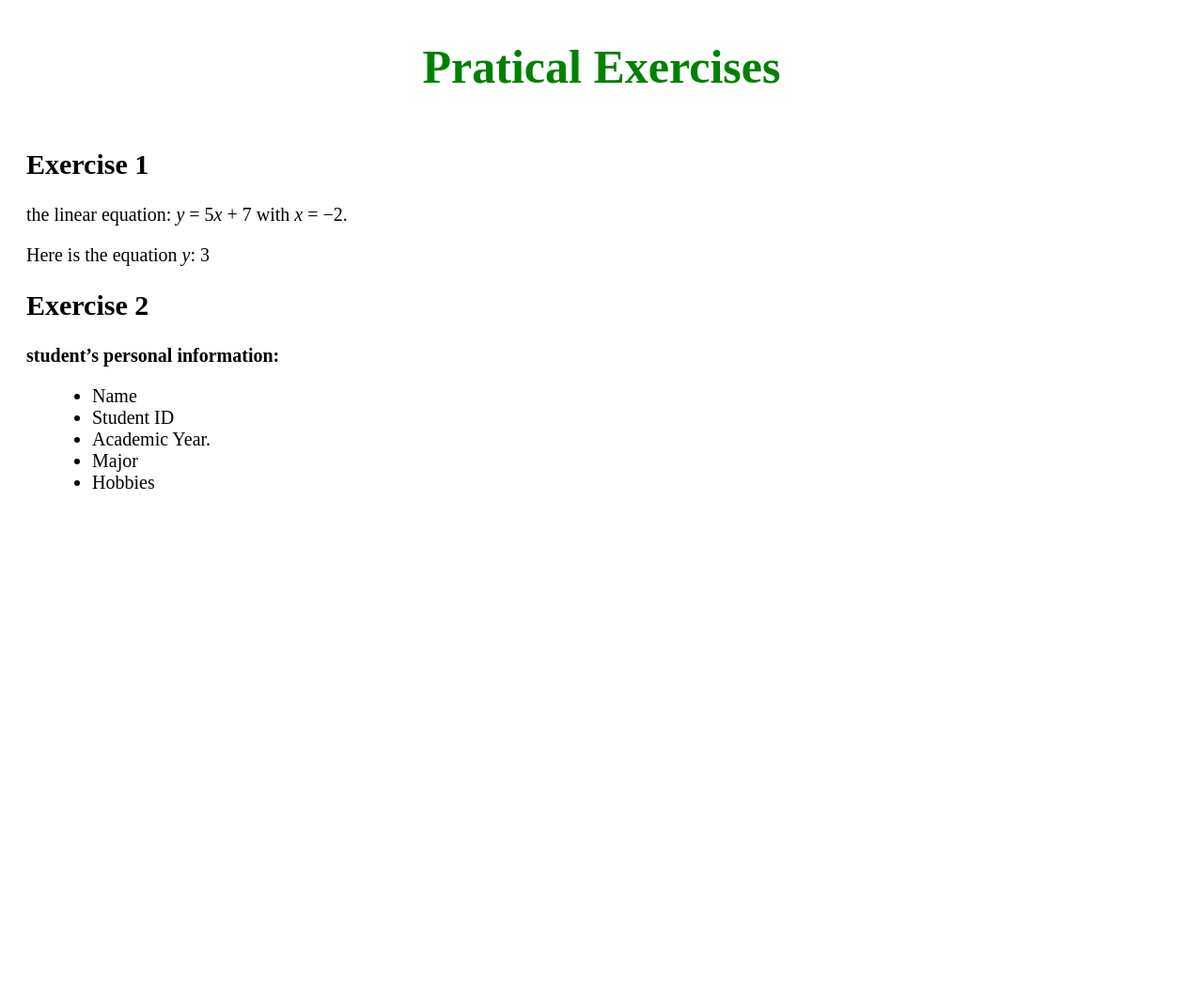
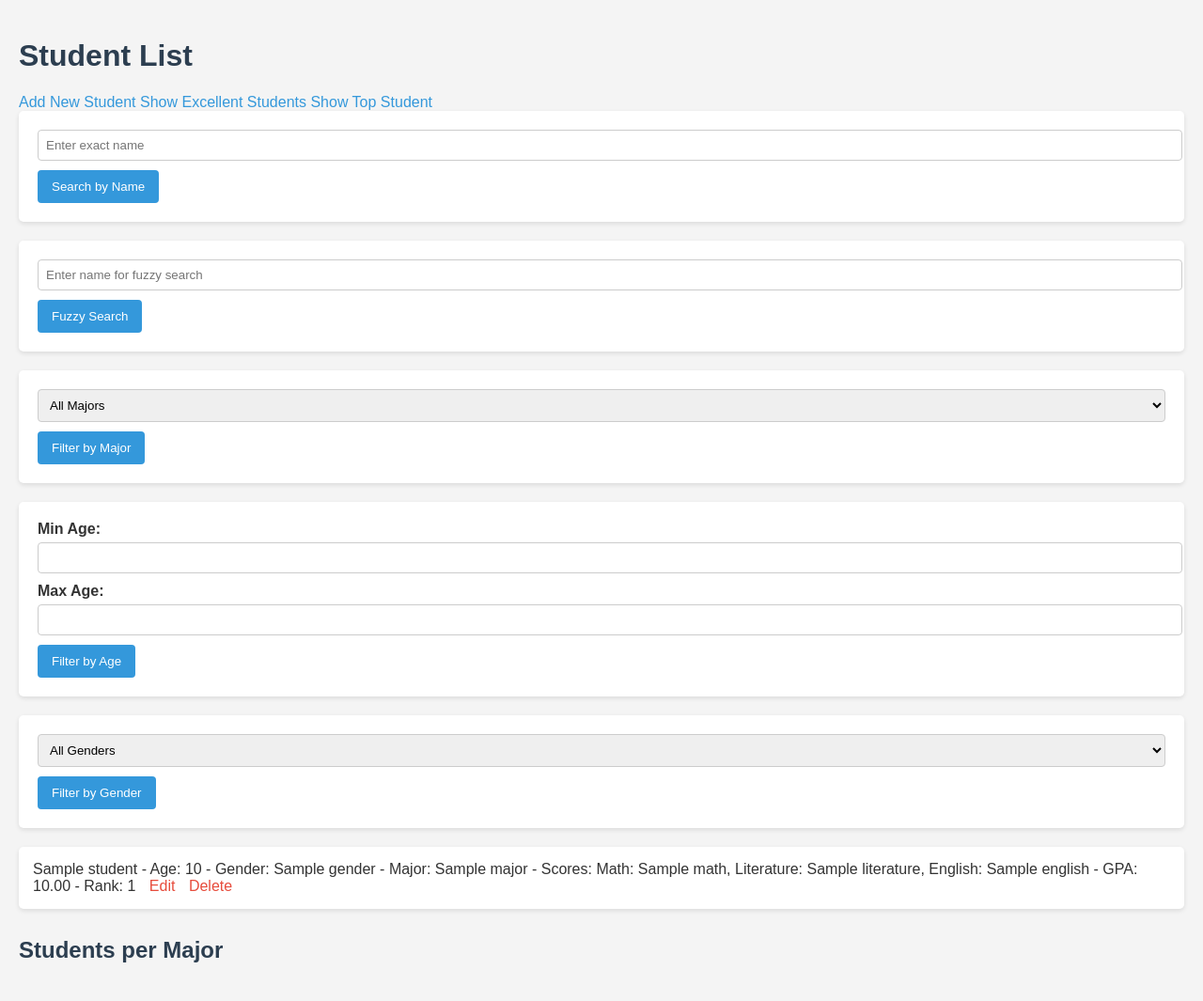
Before and after one commit to DeiCroissant/Web_Application_VLU, a Flask app: page / in a window 1280 px wide. Shown: the whole page at 94% size. Before the commit the page ends 520 px from the top, so only its background shows below. Run offline with Flask 3, Linux system fonts and the light colour scheme; a database or web service that is not in the repository returns one stand-in record (values such as "Sample title"); some libraries are stand-ins or nearby versions.

Commit message:
done lab 7

```diff
--- a/Lab7/app.py
+++ b/Lab7/app.py
@@ -1,5 +1,5 @@
 from flask import Flask, render_template, request, redirect, url_for
-
+from bson.objectid import ObjectId
 from pymongo import MongoClient
 
 app = Flask(__name__)
@@ -9,40 +9,41 @@
 collection = db["students"]
 
 
-@app.route('/')
+@app.route("/")
 def index():
     students = list(collection.find())
     return render_template("index.html", students=students)
 
-#add a student
-@app.route('/add', methods=['POST'])
+@app.route("/add", methods=["GET", "POST"])
 def add():
-    if request.method == 'POST':
+    if request.method == "POST":
         collection.insert_one({
             "name": request.form["name"],
-            "age": request.form["age"],
+            "age": int(request.form["age"]),
             "major": request.form["major"]
         })
-
         return redirect(url_for("index"))
     return render_template("form.html", student=None)
 
-#Edit a student
-@app.route('/edit/<student_id>', methods=['GET', 'POST'])
+@app.route("/edit/<id>", methods=["GET", "POST"])
 def edit(id):
     student = collection.find_one({"_id": ObjectId(id)})
-    if request.method == 'POST':
-        collection.update_one({"_id": ObjectId(id)}, {"$set": {
-            "name": request.form["name"],
-            "age": int(request.form["age"]),
-            "major": request.form["major"]
-        }})
+    if request.method == "POST":
+        collection.update_one(
+            {"_id": ObjectId(id)},
+            {"$set": {
+                "name": request.form["name"],
+                "age": int(request.form["age"]),
+                "major": request.form["major"]
+            }}
+        )
         return redirect(url_for("index"))
     return render_template("form.html", student=student)
-
-#Delete a student
 
 @app.route("/delete/<id>")
 def delete(id):
     collection.delete_one({"_id": ObjectId(id)})
     return redirect(url_for("index"))
+
+if __name__ == "__main__":
+    app.run(debug=True)
--- /dev/null
+++ b/Lab7/static/Ex9-2.css
@@ -0,0 +1,101 @@
+/* Kiểu chung */
+body {
+    font-family: Arial, sans-serif;
+    background-color: #f4f4f4;
+    color: #333;
+    margin: 0;
+    padding: 20px;
+}
+
+h1, h2 {
+    color: #2c3e50;
+}
+
+a {
+    color: #3498db;
+    text-decoration: none;
+}
+
+a:hover {
+    text-decoration: underline;
+}
+
+/* Kiểu cho form */
+form {
+    background: #fff;
+    padding: 20px;
+    border-radius: 5px;
+    box-shadow: 0 2px 5px rgba(0,0,0,0.1);
+    margin-bottom: 20px;
+}
+
+label {
+    display: block;
+    margin-bottom: 5px;
+    font-weight: bold;
+}
+
+input[type="text"], input[type="number"], select {
+    width: 100%;
+    padding: 8px;
+    margin-bottom: 10px;
+    border: 1px solid #ccc;
+    border-radius: 4px;
+}
+
+button {
+    background-color: #3498db;
+    color: #fff;
+    padding: 10px 15px;
+    border: none;
+    border-radius: 4px;
+    cursor: pointer;
+}
+
+button:hover {
+    background-color: #2980b9;
+}
+
+/* Kiểu danh sách sinh viên */
+ul {
+    list-style: none;
+    padding: 0;
+}
+
+li {
+    background: #fff;
+    padding: 15px;
+    margin-bottom: 10px;
+    border-radius: 5px;
+    box-shadow: 0 2px 5px rgba(0,0,0,0.1);
+}
+
+li a {
+    margin-left: 10px;
+    color: #e74c3c;
+}
+
+li a:hover {
+    color: #c0392b;
+}
+
+/* Kiểu cho trang sinh viên đứng đầu */
+p {
+    margin: 10px 0;
+}
+
+strong {
+    color: #2c3e50;
+}
+
+/* Kiểu cho phần số lượng sinh viên theo chuyên ngành */
+h2 {
+    margin-top: 30px;
+}
+
+.major-counts li {
+    background: none;
+    box-shadow: none;
+    padding: 5px 0;
+    font-weight: bold;
+}
--- a/Lab7/templates/index.html
+++ b/Lab7/templates/index.html
@@ -0,0 +1,77 @@
+<!DOCTYPE html>
+<html lang="en">
+<head>
+    <title>Student Management</title>
+    <link rel="stylesheet" href="{{ url_for('static', filename='Ex9-2.css') }}">
+
+</head>
+<body>
+    <h1>Student List</h1>
+    <a href="/add_student">Add New Student</a>
+    <a href="/excellent_students">Show Excellent Students</a>
+    <a href="/top_student">Show Top Student</a>
+
+    <!-- Exact Name Search -->
+    <form method="GET">
+        <input type="text" name="name" placeholder="Enter exact name">
+        <button type="submit">Search by Name</button>
+    </form>
+
+    <!-- Fuzzy Search -->
+    <form method="GET" action="/fuzzy_search">
+        <input type="text" name="name" placeholder="Enter name for fuzzy search">
+        <button type="submit">Fuzzy Search</button>
+    </form>
+
+    <!-- Filter by Major -->
+    <form method="GET">
+        <select name="major">
+            <option value="">All Majors</option>
+            {% for major in majors %}
+            <option value="{{ major }}">{{ major }}</option>
+            {% endfor %}
+        </select>
+        <button type="submit">Filter by Major</button>
+    </form>
+
+    <!-- Filter by Age -->
+    <form method="GET" action="/filter_by_age">
+        <label for="min_age">Min Age:</label>
+        <input type="number" id="min_age" name="min_age">
+        <label for="max_age">Max Age:</label>
+        <input type="number" id="max_age" name="max_age">
+        <button type="submit">Filter by Age</button>
+    </form>
+
+    <!-- Filter by Gender -->
+    <form method="GET" action="/filter_by_gender">
+        <select name="gender">
+            <option value="">All Genders</option>
+            <option value="Male">Male</option>
+            <option value="Female">Female</option>
+        </select>
+        <button type="submit">Filter by Gender</button>
+    </form>
+
+    <!-- Student List -->
+    <ul>
+        {% for student in students %}
+        <li>
+            {{ student.name }} - Age: {{ student.age }} - Gender: {{ student.gender }} - Major: {{ student.major }}
+            - Scores: Math: {{ student.math }}, Literature: {{ student.literature }}, English: {{ student.english }}
+            - GPA: {{ '%.2f' % student.gpa }} - Rank: {{ student.rank }}
+            <a href="/edit_student/{{ student._id }}">Edit</a>
+            <a href="/delete_student/{{ student._id }}" onclick="return confirm('Are you sure?')">Delete</a>
+        </li>
+        {% endfor %}
+    </ul>
+
+    <!-- Students per Major -->
+    <h2>Students per Major</h2>
+    <ul>
+        {% for count in counts %}
+        <li>{{ count._id }}: {{ count.count }}</li>
+        {% endfor %}
+    </ul>
+</body>
+</html>
```
Also changed, not shown: Lab6/Profile.py (added, +12 -0 lines), Lab6/Tasklist.py (added, +31 -0 lines), Lab6/templates/Profile.html (added, +13 -0 lines), Lab6/templates/Tasklist.html (added, +25 -0 lines), Lab7/Ex9-2.py (added, +147 -0 lines), Lab7/static/style.css (+141 -0 lines), Lab7/templates/add_student.html (added, +27 -0 lines), Lab7/templates/edit_student.html (added, +27 -0 lines), Lab7/templates/form.html (+14 -6 lines), Lab7/templates/index1.html (added, +28 -0 lines), Lab7/templates/top_student.html (added, +25 -0 lines), uploads/1b733c5b7e96d3daca845710767ae955.jpg (deleted), uploads/1ce55fa53598e4434b5ce317c211bb61.jpg (deleted), 1 other file.
